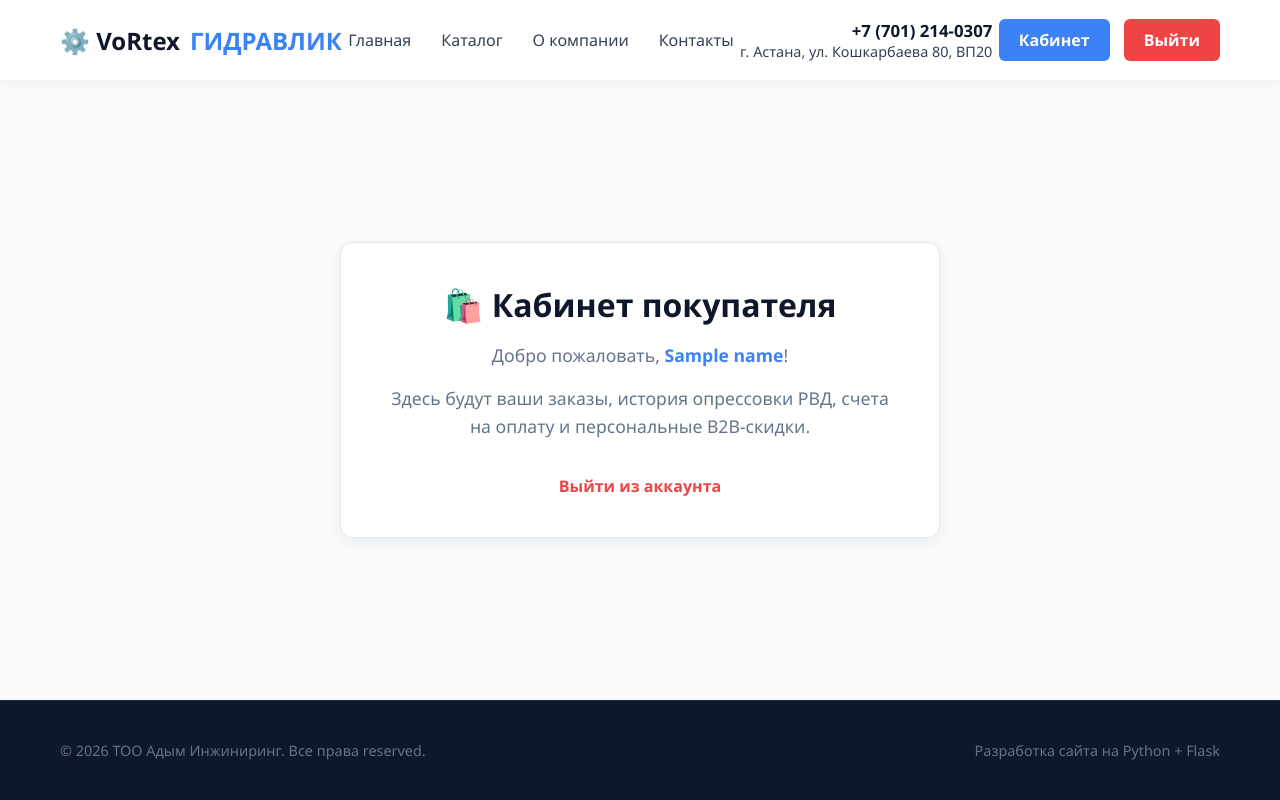
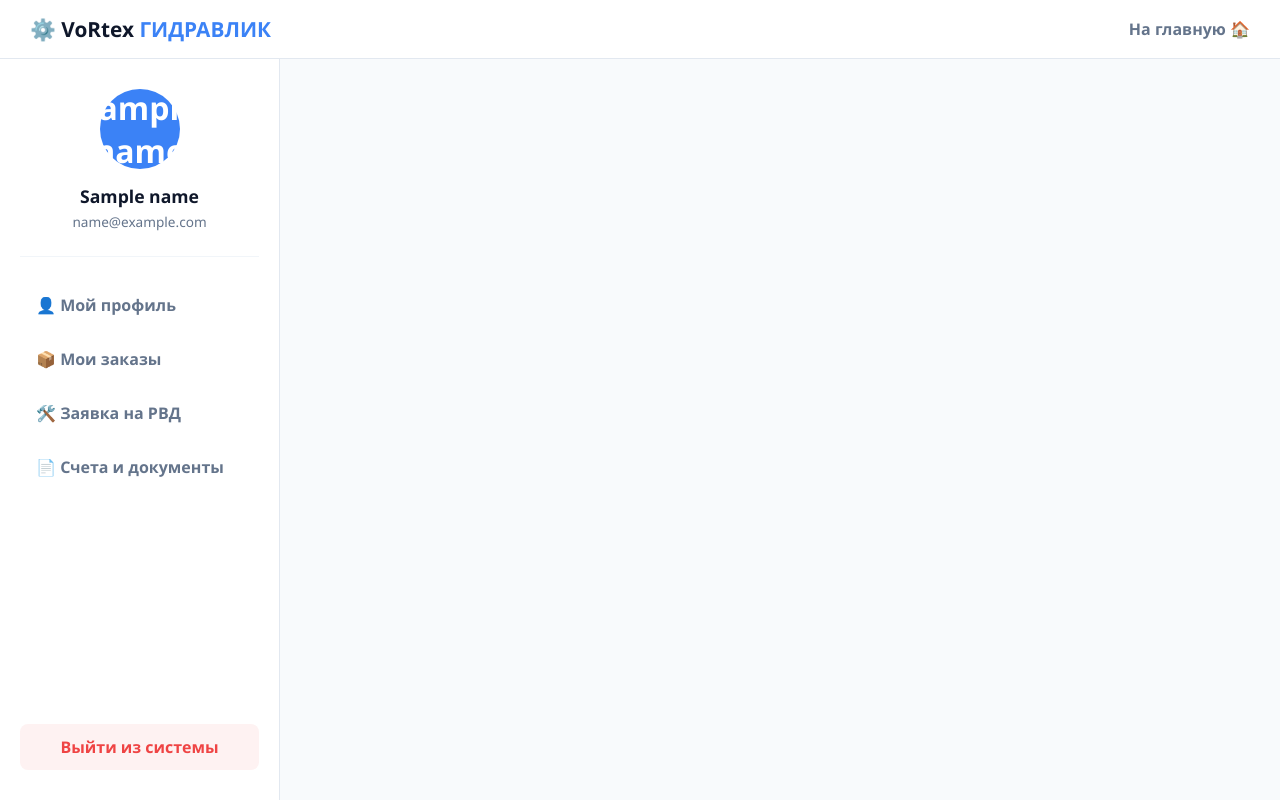
Before and after one commit to Oleg637-droid/VoRrex2, a Flask app: template templates/client.html in a window 1280 px wide. Run offline with Flask 3, Linux system fonts and the light colour scheme; the template is opened without the code that fills it: most values are stand-ins (such as "Sample title", 1, 10 or a date in 2020); some libraries are stand-ins or nearby versions.

Commit message:
Update client.html

```diff
--- a/templates/client.html
+++ b/templates/client.html
@@ -3,78 +3,128 @@
 <head>
     <meta charset="UTF-8">
     <meta name="viewport" content="width=device-width, initial-scale=1.0">
-    <title>Личный кабинет клиента — VoRtex</title>
+    <title>Личный кабинет — VoRtex</title>
     <style>
         * { box-sizing: border-box; margin: 0; padding: 0; font-family: 'Segoe UI', sans-serif; }
-        body { background: #f8fafc; color: #334155; display: flex; flex-direction: column; min-height: 100vh; }
+        body { background: #f8fafc; color: #334155; min-height: 100vh; display: flex; flex-direction: column; }
         a { text-decoration: none; color: inherit; }
-        .container { max-width: 1200px; margin: 0 auto; padding: 0 20px; width: 100%; }
 
-        /* Шапка сайта (Header) */
-        header { background: white; box-shadow: 0 2px 10px rgba(0,0,0,0.05); position: sticky; top: 0; z-index: 100; }
-        .header-inner { display: flex; justify-content: space-between; align-items: center; height: 80px; }
-        .logo { font-size: 1.5rem; font-weight: 800; color: #0f172a; display: flex; align-items: center; gap: 10px; }
+        /* Верхняя шапка */
+        header { background: white; border-bottom: 1px solid #e2e8f0; padding: 15px 30px; display: flex; justify-content: space-between; align-items: center; }
+        .logo { font-size: 1.3rem; font-weight: 800; color: #0f172a; }
         .logo span { color: #3b82f6; }
-        nav { display: flex; gap: 30px; font-weight: 500; }
-        nav a:hover { color: #3b82f6; transition: 0.2s; }
-        .header-contacts { text-align: right; font-size: 0.9rem; }
-        .phone { font-weight: 700; color: #0f172a; font-size: 1.05rem; }
 
-        /* Кнопки в шапке */
-        .btn-lk { background: #3b82f6; color: white; padding: 10px 20px; border-radius: 6px; font-weight: 600; transition: 0.3s; }
-        .btn-logout { background: #ef4444; color: white; padding: 10px 20px; border-radius: 6px; font-weight: 600; transition: 0.3s; margin-left: 10px; }
-        .btn-logout:hover { background: #dc2626; }
+        /* Главный контейнер (Сайдбар + Контент) */
+        .dashboard-container { display: flex; flex: 1; }
 
-        /* Контент кабинета */
-        .main-content { flex: 1; padding: 60px 0; display: flex; align-items: center; justify-content: center; }
-        .card { background: white; padding: 40px; border-radius: 12px; max-width: 600px; width: 100%; box-shadow: 0 4px 15px rgba(0,0,0,0.05); border: 1px solid #e2e8f0; text-align: center; }
-        .card h1 { color: #0f172a; font-size: 2rem; margin-bottom: 15px; }
-        .card p { color: #64748b; font-size: 1.1rem; margin-bottom: 15px; line-height: 1.6; }
-        .logout-link { display: inline-block; margin-top: 20px; color: #ef4444; font-weight: 600; transition: 0.2s; }
-        .logout-link:hover { color: #dc2626; }
+        /* ЛЕВАЯ БОКОВАЯ ПАНЕЛЬ */
+        .sidebar { width: 280px; background: white; border-right: 1px solid #e2e8f0; padding: 30px 20px; display: flex; flex-direction: column; }
 
-        /* Подвал */
-        footer { background: #0f172a; color: #64748b; padding: 40px 0; font-size: 0.9rem; margin-top: auto; border-top: 1px solid #1e293b; }
-        .footer-inner { display: flex; justify-content: space-between; align-items: center; }
+        /* Блок с аватаркой и профилем */
+        .user-profile { text-align: center; padding-bottom: 25px; border-bottom: 1px solid #f1f5f9; margin-bottom: 25px; }
+        .avatar { width: 80px; height: 80px; background: #3b82f6; color: white; border-radius: 50%; display: flex; align-items: center; justify-content: center; font-size: 2rem; margin: 0 auto 15px auto; font-weight: bold; }
+        .user-name { font-weight: 700; font-size: 1.1rem; color: #0f172a; }
+        .user-email { font-size: 0.85rem; color: #64748b; margin-top: 4px; }
+
+        /* Навигация в боковой панели */
+        .nav-menu { display: flex; flex-direction: column; gap: 8px; flex: 1; }
+        .nav-item { padding: 12px 16px; border-radius: 8px; font-weight: 600; color: #64748b; transition: 0.2s; display: flex; align-items: center; gap: 10px; }
+        .nav-item:hover { background: #f1f5f9; color: #3b82f6; }
+        .nav-item.active { background: #eff6ff; color: #3b82f6; }
+
+        /* Кнопка выхода внизу панели */
+        .btn-logout { margin-top: auto; padding: 12px 16px; background: #fef2f2; color: #ef4444; border-radius: 8px; font-weight: 600; text-align: center; }
+        .btn-logout:hover { background: #fee2e2; }
+
+        /* ПРАВАЯ ЧАСТЬ (ОСНОВНОЙ КОНТЕНТ) */
+        .content-area { flex: 1; padding: 40px; }
+        .card-box { background: white; padding: 30px; border-radius: 12px; border: 1px solid #e2e8f0; box-shadow: 0 2px 5px rgba(0,0,0,0.02); }
+        .card-box h2 { font-size: 1.5rem; color: #0f172a; margin-bottom: 15px; }
     </style>
 </head>
 <body>
 
+    <!-- Шапка -->
     <header>
-        <div class="container header-inner">
-            <div class="logo">⚙️ VoRtex<span>ГИДРАВЛИК</span></div>
-            <nav>
-                <a href="{{ url_for('home') }}">Главная</a>
-                <a href="{{ url_for('catalog') }}">Каталог</a>
-                <a href="#">О компании</a>
-                <a href="{{ url_for('contacts') }}">Контакты</a>
-            </nav>
-            <div class="header-contacts">
-                <div class="phone">+7 (701) 214-0307</div>
-                <div>г. Астана, ул. Кошкарбаева 80, ВП20</div>
-            </div>
-            <div>
-                <a href="{{ url_for('client_dashboard') }}" class="btn-lk">Кабинет</a>
-                <a href="{{ url_for('logout') }}" class="btn-logout">Выйти</a>
-            </div>
+        <div class="logo">⚙️ VoRtex <span>ГИДРАВЛИК</span></div>
+        <div>
+            <a href="{{ url_for('home') }}" style="font-weight: 600; color: #64748b;">На главную 🏠</a>
         </div>
     </header>
 
-    <main class="main-content">
-        <div class="card">
-            <h1>🛍️ Кабинет покупателя</h1>
-            <p>Добро пожаловать, <strong style="color: #3b82f6;">{{ name }}</strong>!</p>
-            <p>Здесь будут ваши заказы, история опрессовки РВД, счета на оплату и персональные B2B-скидки.</p>
-            <a href="{{ url_for('logout') }}" class="logout-link">Выйти из аккаунта</a>
-        </div>
-    </main>
+    <div class="dashboard-container">
 
-    <footer>
-        <div class="container footer-inner">
-            <div>© 2026 ТОО Адым Инжиниринг. Все права reserved.</div>
-            <div>Разработка сайта на Python + Flask</div>
-        </div>
-    </footer>
+        <!-- БОКОВАЯ ПАНЕЛЬ -->
+        <aside class="sidebar">
+
+            <!-- Аватарка и данные пользователя -->
+            <div class="user-profile">
+                <!-- Берем первую букву имени для кружка-аватарки -->
+                <div class="avatar">{{ name[0] }}</div>
+                <div class="user-name">{{ name }}</div>
+                <div class="user-email">{{ email }}</div>
+            </div>
+
+            <!-- Навигационное меню -->
+            <nav class="nav-menu">
+                <a href="/client?tab=profile" class="nav-item {% if tab == 'profile' %}active{% endif %}">
+                    👤 Мой профиль
+                </a>
+                <a href="/client?tab=orders" class="nav-item {% if tab == 'orders' %}active{% endif %}">
+                    📦 Мои заказы
+                </a>
+                <a href="/client?tab=calc" class="nav-item {% if tab == 'calc' %}active{% endif %}">
+                    🛠️ Заявка на РВД
+                </a>
+                <a href="/client?tab=docs" class="nav-item {% if tab == 'docs' %}active{% endif %}">
+                    📄 Счета и документы
+                </a>
+            </nav>
+
+            <!-- Кнопка Выхода -->
+            <a href="{{ url_for('logout') }}" class="btn-logout">Выйти из системы</a>
+        </aside>
+
+        <!-- ПРАВАЯ ЧАСТЬ (ОСНОВНОЙ КОНТЕНТ) -->
+        <main class="content-area">
+
+            <!-- Вкладка 1: Профиль -->
+            {% if tab == 'profile' %}
+            <div class="card-box">
+                <h2>👤 Данные клиента</h2>
+                <p><strong>Имя:</strong> {{ name }}</p>
+                <p style="margin-top: 10px;"><strong>Email:</strong> {{ email }}</p>
+                <p style="margin-top: 10px;"><strong>Тип аккаунта:</strong> Розничный / B2B клиент</p>
+            </div>
+            {% endif %}
+
+            <!-- Вкладка 2: Заказы -->
+            {% if tab == 'orders' %}
+            <div class="card-box">
+                <h2>📦 История заказов</h2>
+                <p style="color: #64748b;">Здесь будет отображаться список ваших прошлых и текущих заказов.</p>
+            </div>
+            {% endif %}
+
+            <!-- Вкладка 3: Заявка / Расчет РВД -->
+            {% if tab == 'calc' %}
+            <div class="card-box">
+                <h2>🛠️ Быстрая заявка на изготовление РВД</h2>
+                <p style="color: #64748b;">Здесь клиент сможет выбрать параметры шланга и отправить заявку на сборку.</p>
+            </div>
+            {% endif %}
+
+            <!-- Вкладка 4: Документы -->
+            {% if tab == 'docs' %}
+            <div class="card-box">
+                <h2>📄 Документы и счета</h2>
+                <p style="color: #64748b;">Здесь будут доступны счета на оплату и накладные.</p>
+            </div>
+            {% endif %}
+
+        </main>
+
+    </div>
 
 </body>
 </html>
```
